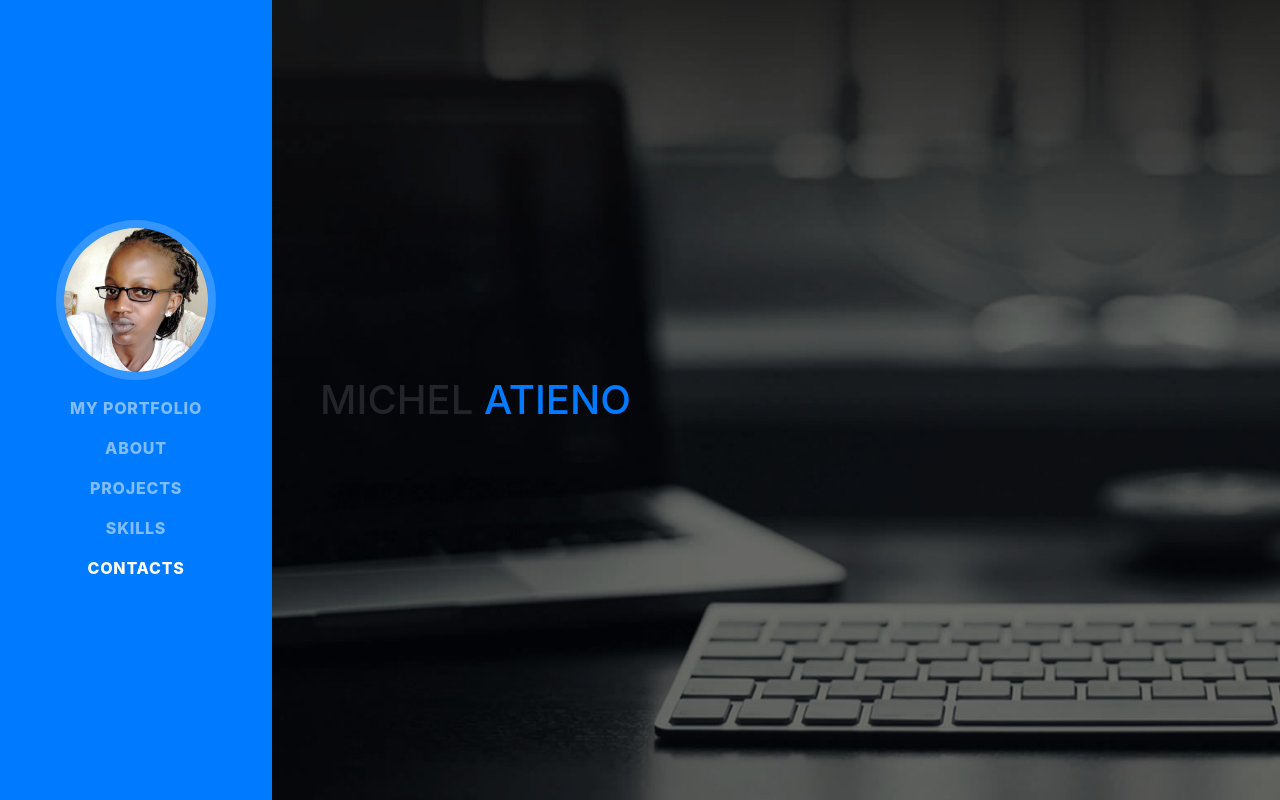
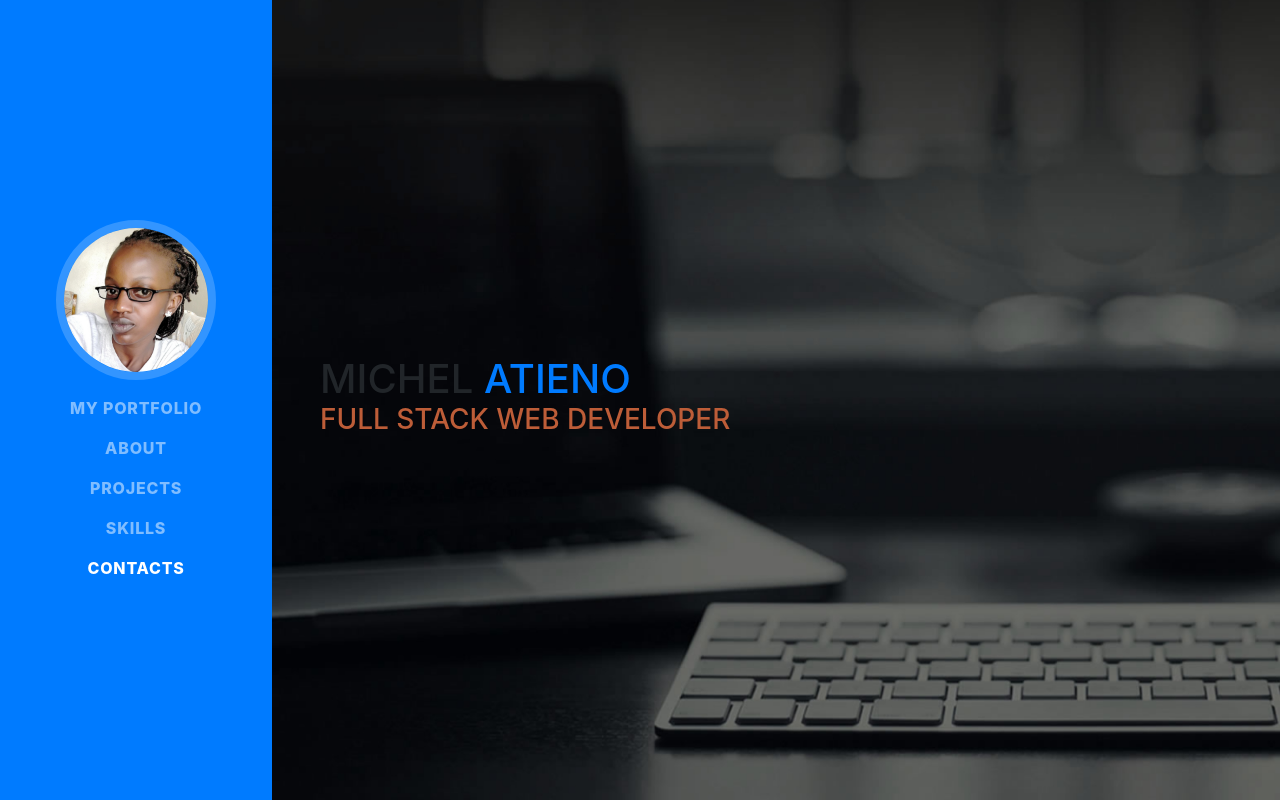
Before and after one commit to MichelAtieno/My-Portfolio, a website with bundled scripts: page index.html in a window 1280 px wide. Shown: the top 800 px of the page. Built offline with nearby package versions, Linux system fonts and the light colour scheme; a web font is replaced by a local one.

Commit message:
Edited header

```diff
--- a/index.html
+++ b/index.html
@@ -68,6 +68,7 @@
               <h1 class="mb-0">Michel
                 <span class="text-primary">Atieno</span>
               </h1>
+              <h3 style="color:#BD5D38;">Full Stack Web Developer</h3>
             </div>
           </section>
 
```
